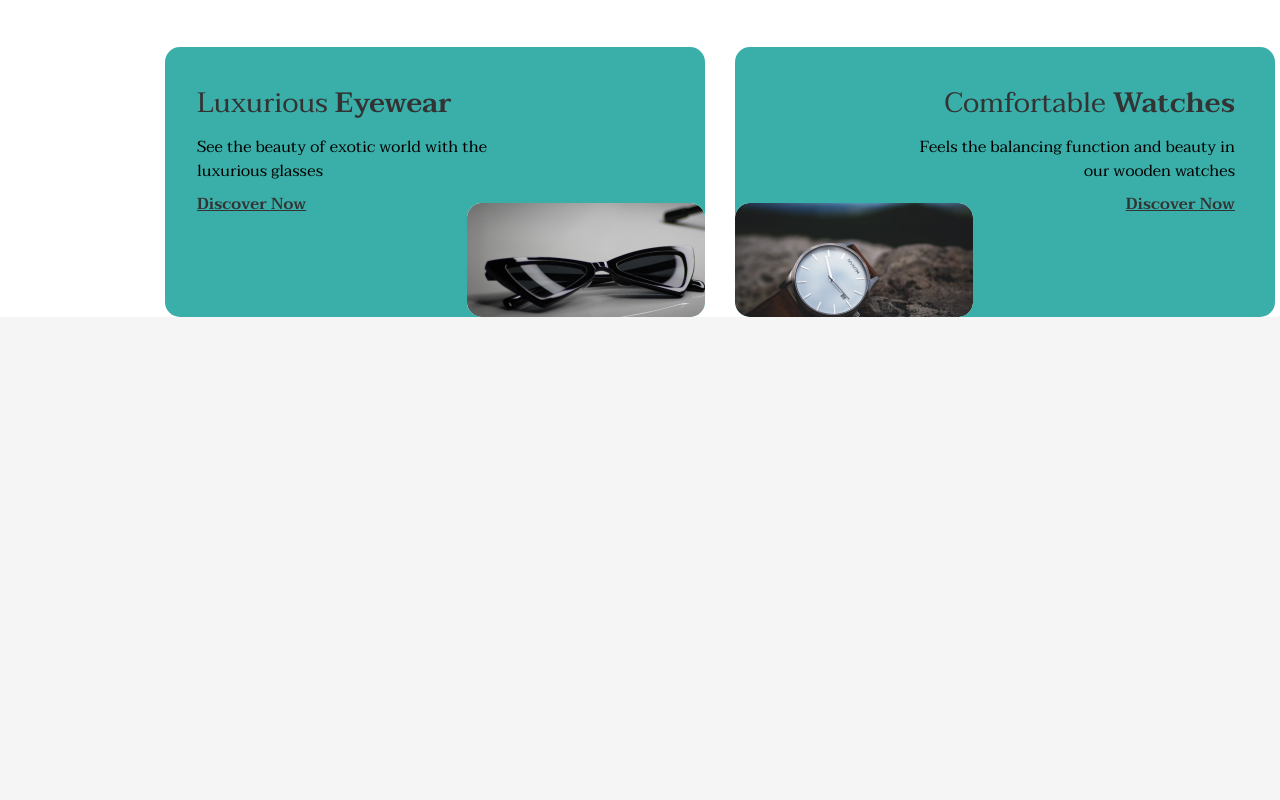
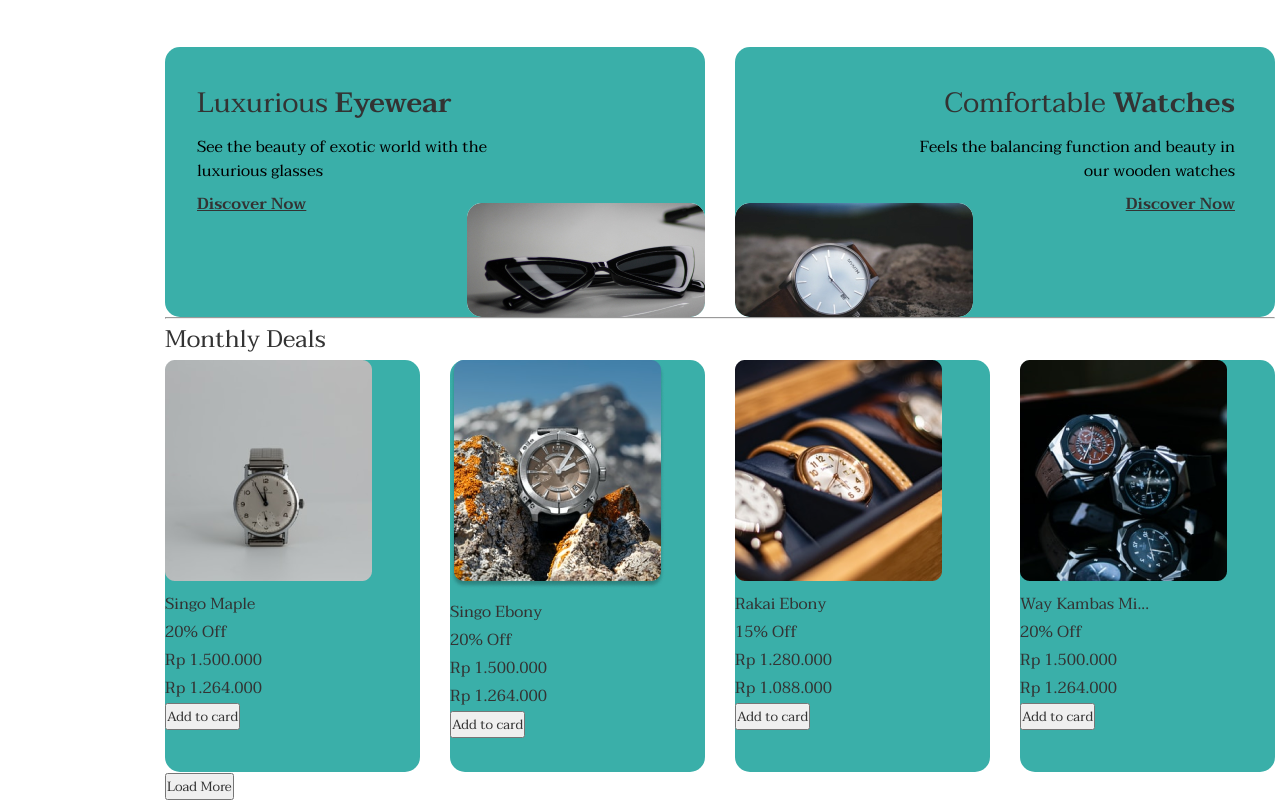
Before and after one commit to Pavlo-Zubovych/P.Code_finalProject, a plain HTML site: page index.html in a window 1280 px wide. Shown: the part 853-1653 px from the top of the page. Before the commit the page ends 1170 px from the top, so only its background shows below. Drawn offline with Linux system fonts and the light colour scheme.

```diff
--- a/index.html
+++ b/index.html
@@ -92,6 +92,51 @@
                 </div>
             </div>
         </section>
+        <section class="second-monthly-deals">
+            <div class="cover">
+                <hr>
+                <h2>Monthly Deals</h2>
+                <div class="flex-cover">
+                    <div class="item-card background position-relative">
+                        <img src="./img/s3-clock-01.png" alt="clock">
+                        <h4>Singo Maple</h4>
+                        <p class="prise-off">20% Off</p>
+                        <p class="underlined">Rp 1.500.000</p>
+                        <p class="prise">Rp 1.264.000</p>
+                        <button>Add to card</button>
+                    </div>
+
+                    <div class="item-card background position-relative">
+                        <img src="./img/s3-clock-02.png" alt="clock">
+                        <h4>Singo Ebony</h4>
+                        <p class="prise-off">20% Off</p>
+                        <p class="underlined">Rp 1.500.000</p>
+                        <p class="prise">Rp 1.264.000</p>
+                        <button>Add to card</button>
+                    </div>
+
+                    <div class="item-card background position-relative">
+                        <img src="./img/s3-clock-03.png" alt="clock">
+                        <h4>Rakai Ebony</h4>
+                        <p class="prise-off">15% Off</p>
+                        <p class="underlined">Rp 1.280.000</p>
+                        <p class="prise">Rp 1.088.000</p>
+                        <button>Add to card</button>
+                    </div>
+
+                    <div class="item-card background position-relative">
+                        <img src="./img/s3-clock-04.png" alt="clock">
+                        <h4>Way Kambas Mi...</h4>
+                        <p class="prise-off">20% Off</p>
+                        <p class="underlined">Rp 1.500.000</p>
+                        <p class="prise">Rp 1.264.000</p>
+                        <button>Add to card</button>
+                    </div>
+
+                </div>
+                <button>Load More</button>
+            </div>
+        </section>
     </div>
 
 </body>
```
